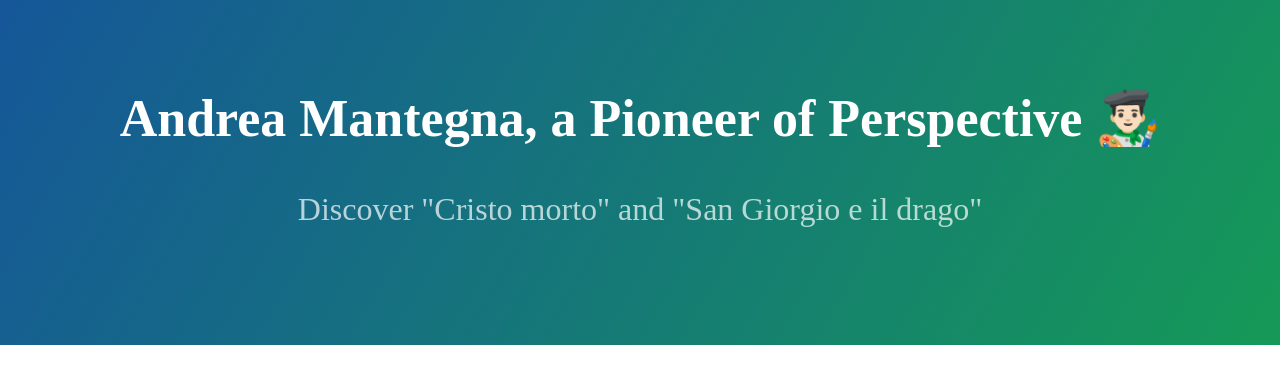
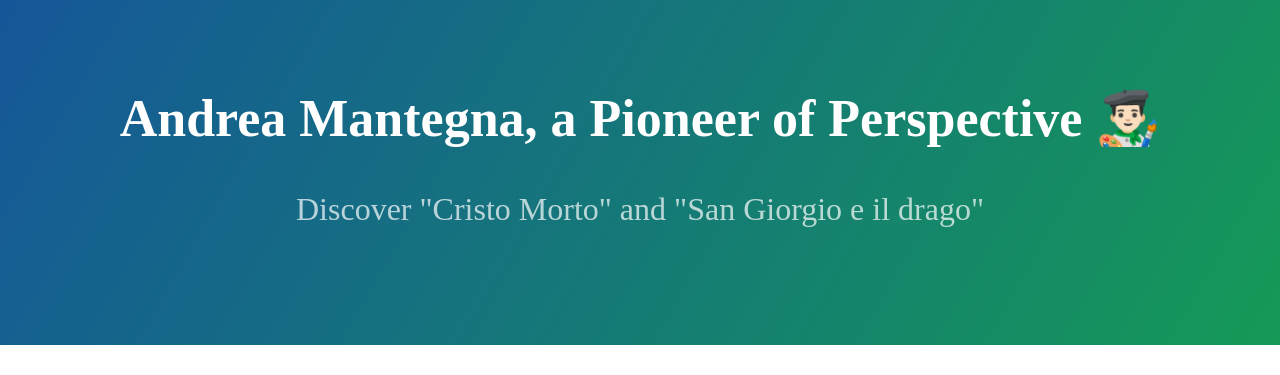
Before and after one commit to KevinITS-site/KevinITS-site.github.io, a Jekyll site: the page built from index.md, in a window 1280 px wide. Shown: the top 375 px of the page. Built offline with Jekyll 4.4.1, drawn with Linux system fonts in a browser that asks for light colours.

Commit message:
Update _config.yml

```diff
--- a/_config.yml
+++ b/_config.yml
@@ -1,4 +1,4 @@
 title: Andrea Mantegna, a Pioneer of Perspective 👨🏻‍🎨
-description: Discover "Cristo morto" and "San Giorgio e il drago"
+description: Discover "Cristo Morto" and "San Giorgio e il drago"
 show downloads: true
 theme: jekyll-theme-cayman
```
